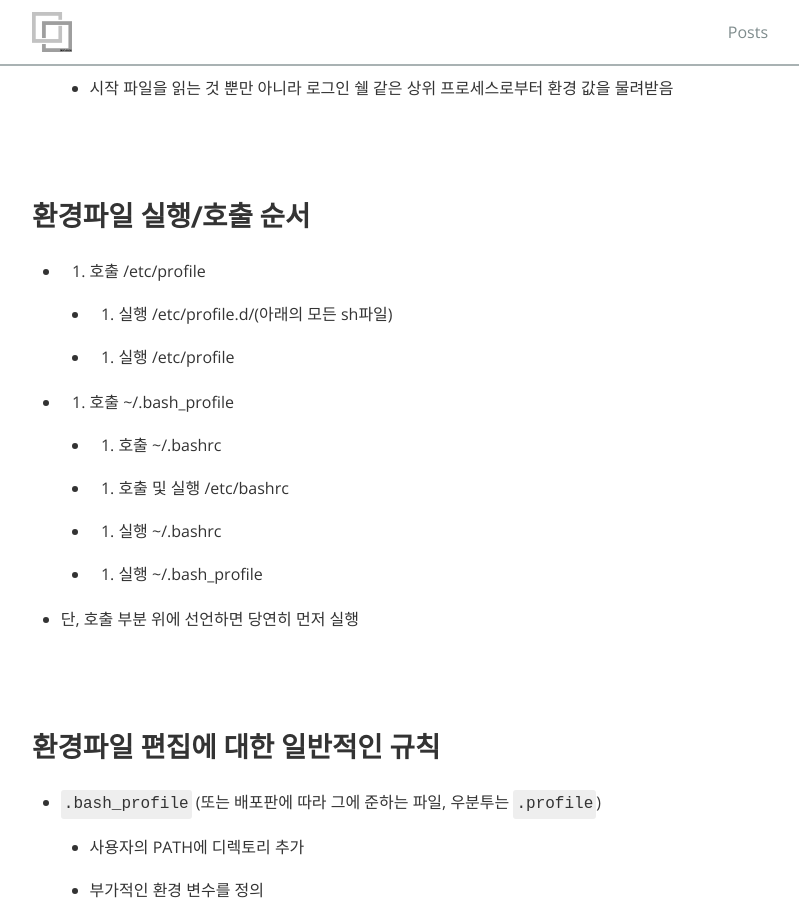
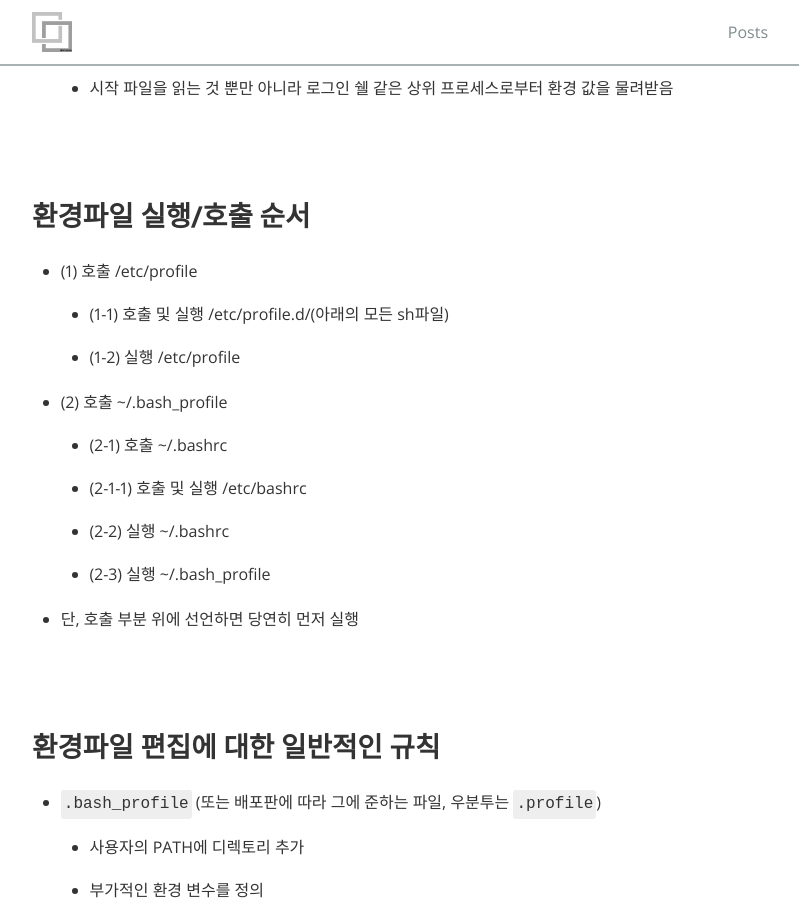
Before and after one commit to gptjs409/gptjs409.github.io, a Jekyll site: the page built from _posts/infra/2019-09-25-settings.md, in a window 1280 px wide and 900 px high, scrolled down 6663 px. Shown: the whole window, without its empty margins (240-1039 px from the left). Built offline with Jekyll 4.4.1, drawn with Linux system fonts in a browser that asks for light colours; nearby versions of some CDN libraries.

Commit message:
Update 2019-09-25-settings.md

```diff
--- a/_posts/infra/2019-09-25-settings.md
+++ b/_posts/infra/2019-09-25-settings.md
@@ -297,21 +297,21 @@ alias ll='ls -l --color=auto'
 
 ## 환경파일 실행/호출 순서
 
-- 1. 호출 /etc/profile
+- (1) 호출 /etc/profile
 
-  - 2. 실행 /etc/profile.d/(아래의 모든 sh파일)
+  - (1-1) 호출 및 실행 /etc/profile.d/(아래의 모든 sh파일)
 
-  - 3. 실행 /etc/profile
+  - (1-2) 실행 /etc/profile
 
-- 4. 호출 ~/.bash_profile
+- (2) 호출 ~/.bash_profile
 
-  - 5. 호출 ~/.bashrc
+  - (2-1) 호출 ~/.bashrc
 
-  - 6. 호출 및 실행 /etc/bashrc
+  - (2-1-1) 호출 및 실행 /etc/bashrc
 
-  - 7. 실행 ~/.bashrc
+  - (2-2) 실행 ~/.bashrc
 
-  - 8. 실행 ~/.bash_profile
+  - (2-3) 실행 ~/.bash_profile
 
 - 단, 호출 부분 위에 선언하면 당연히 먼저 실행
 
```
